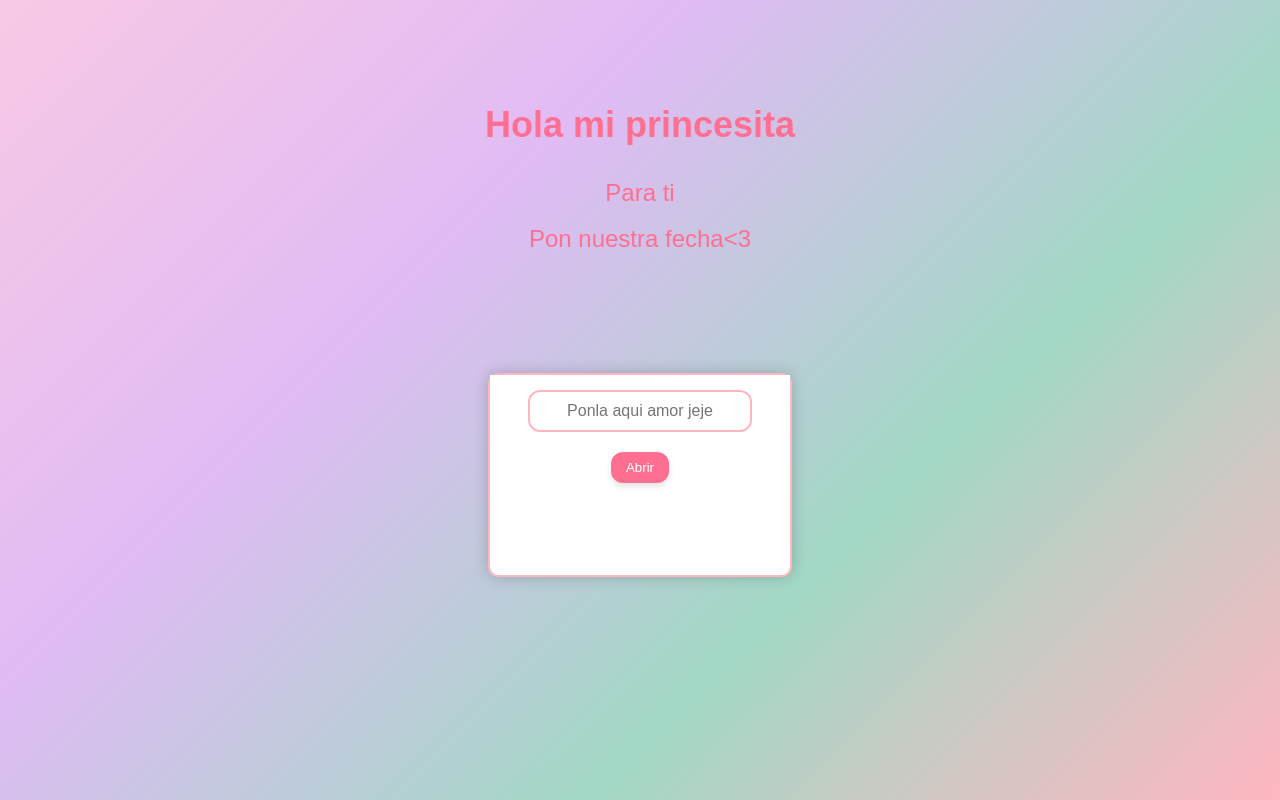
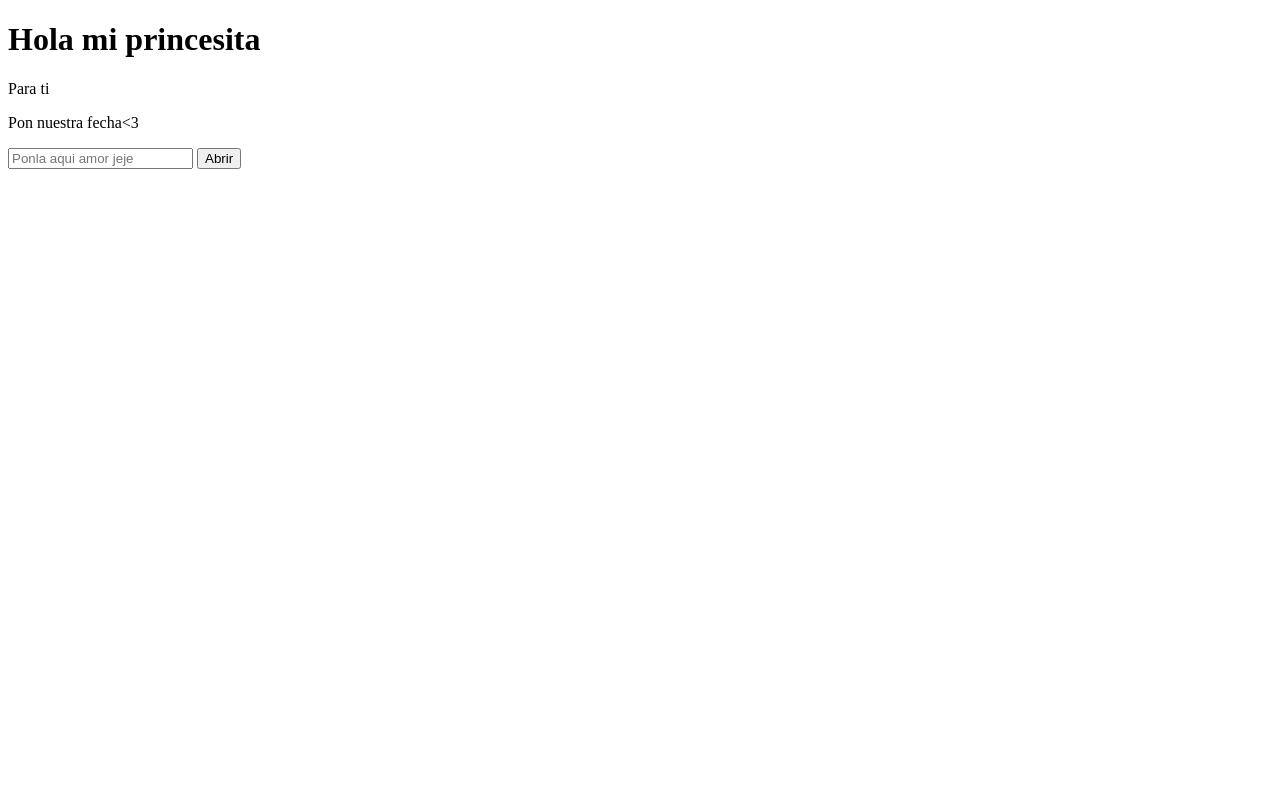
Before and after one commit to CarlosEstra/UsKyC, a plain HTML site: page index.html in a window 1280 px wide. Drawn offline with Linux system fonts and the light colour scheme.

Commit message:
Update Diseño.css

```diff
--- a/Diseño.css
+++ b/Diseño.css
@@ -1,158 +1,3 @@
-/* Fondo romántico con colores pastel */
-body {
-  margin: 0;
-  padding: 0;
-  font-family: 'Arial', sans-serif;
-  background: linear-gradient(135deg, #f8c9e5, #e0bbf4, #a2d8c5, #ffb6c1); /* Colores pastel variados */
-  height: 100vh;
-  display: flex;
-  justify-content: center;
-  align-items: center;
-  overflow: hidden;
-}
-
-.fondo {
-  position: relative;
-  width: 100%;
-  height: 100%;
-  display: flex;
-  justify-content: center;
-  align-items: center;
-  text-align: center;
-}
-
-.titulo-container {
-  position: absolute;
-  top: 10%;
-  text-align: center;
-}
-
-h1 {
-  font-size: 36px;
-  color: #ff6f91; /* Color romántico para el título */
-  font-weight: bold;
-  z-index: 2;
-  transition: opacity 0.5s ease;
-}
-
-.subtitulo {
-  font-size: 24px;
-  color: #ff6f91; /* Color pastel para subtítulo */
-  margin-top: 10px;
-  z-index: 2;
-  font-family: 'Arial', sans-serif;
-  transition: opacity 0.5s ease;
-  line-height: 1.5; /* Ajuste de altura de línea para mejorar la legibilidad */
-}
-
-.subtitulo:nth-child(2) {
-  margin-top: 15px;
-}
-
-/* Ajuste de la posición de los textos debajo del título */
-.fondo p {
-  margin: 0;
-  padding: 5px 0;
-  text-align: center;
-}
-
-.container {
-  position: relative;
-  z-index: 1;
-  margin-top: 150px; /* Espacio entre el título y el sobre */
-}
-
-/* Estilo del sobre clásico con bordes y detalles */
-.sobre {
-  width: 300px;
-  height: 200px;
-  background-color: #f3f3f3;
-  position: relative;
-  cursor: pointer;
-  transition: transform 1s ease, box-shadow 0.3s ease;
-  display: block;
-  border-radius: 10px;
-  box-shadow: 0 0 15px rgba(0, 0, 0, 0.2);
-  border: 2px solid #ffb6c1;
-}
-
-.sobre:hover {
-  box-shadow: 0 8px 25px rgba(0, 0, 0, 0.3); /* Efecto hover */
-  transform: translateY(-5px);
-}
-
-.sobre-flap {
-  width: 100%;
-  height: 120px;
-  background-color: #ffb6c1; /* Rosa suave para la tapa */
-  position: absolute;
-  top: 0;
-  left: 0;
-  clip-path: polygon(50% 0%, 100% 100%, 0% 100%);
-  transition: all 1s ease;
-  border-top-left-radius: 10px;
-  border-top-right-radius: 10px;
-  box-shadow: 0 2px 4px rgba(0, 0, 0, 0.1);
-}
-
-.sobre-cuerpo {
-  width: 100%;
-  height: 100%;
-  background-color: #fff;
-  position: absolute;
-  bottom: 0;
-  left: 0;
-  border-bottom-left-radius: 10px;
-  border-bottom-right-radius: 10px;
-}
-
-.codigo {
-  padding: 10px;
-  border: 2px solid #ffb6c1;
-  border-radius: 12px;
-  margin-top: 15px;
-  width: 200px;
-  font-size: 16px;
-  text-align: center;
-  outline: none;
-}
-
-.codigo:focus {
-  border-color: #ff6f91;
-}
-
-/* Posición del botón "Abrir" debajo del campo de texto */
-button {
-  background-color: #ff6f91;
-  color: white;
-  padding: 8px 15px; /* Haciendo el botón más pequeño */
-  border: none;
-  border-radius: 12px;
-  margin-top: 20px; /* Espacio entre el campo de texto y el botón */
-  cursor: pointer;
-  transition: background-color 0.3s;
-  box-shadow: 0 4px 6px rgba(0, 0, 0, 0.1);
-  display: block;
-  width: auto; /* Ajuste para que el botón no ocupe todo el ancho */
-  margin-left: auto;
-  margin-right: auto; /* Centrado del botón */
-}
-
-button:hover {
-  background-color: #ff476e;
-}
-
-/* Animación para abrir el sobre */
-.sobre.abierto .sobre-flap {
-  transform: rotateX(-180deg);
-  transform-origin: top;
-}
-
-.sobre.abierto .sobre-cuerpo {
-  transform: scaleY(0);
-  opacity: 0;
-}
-
 /* Imagen que aparece cuando se abre el sobre */
 .imagen {
   display: none;
@@ -161,32 +6,16 @@ button:hover {
   left: 50%;
   transform: translate(-50%, -50%);
   z-index: 3;
+  max-width: 90%; /* Limita el ancho máximo al 90% del contenedor */
+  max-height: 90%; /* Limita la altura máxima al 90% del contenedor */
 }
 
 .imagen img {
-  width: 600px;
+  width: 100%;
   height: auto;
+  max-width: 100%;  /* Asegura que la imagen no se salga del contenedor */
+  max-height: 100%; /* Asegura que la imagen no se salga del contenedor */
+  object-fit: contain; /* Mantiene la imagen dentro de su contenedor sin deformarla */
   border-radius: 15px;
   box-shadow: 0 4px 12px rgba(0, 0, 0, 0.1);
 }
-
-/* Botón "Atrás" para volver a intentar */
-.atrasBtn {
-  position: fixed;
-  bottom: 10%;
-  right: 5%;
-  padding: 10px 20px;
-  background-color: #ff6f91;
-  color: white;
-  border: none;
-  border-radius: 12px;
-  font-size: 18px;
-  cursor: pointer;
-  transition: background-color 0.3s ease;
-  display: none;
-  z-index: 4;
-}
-
-.atrasBtn:hover {
-  background-color: #ff476e;
-}
```
